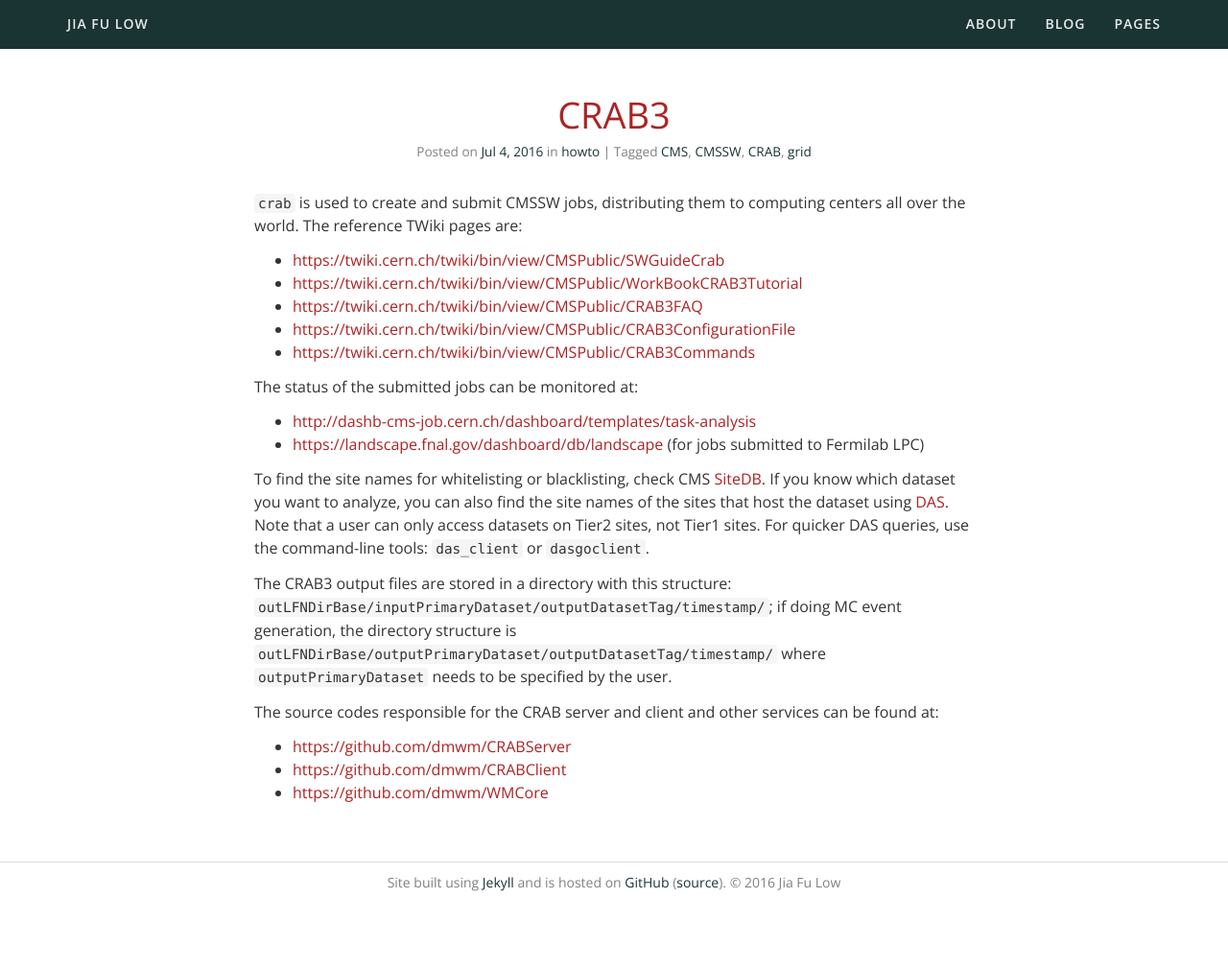
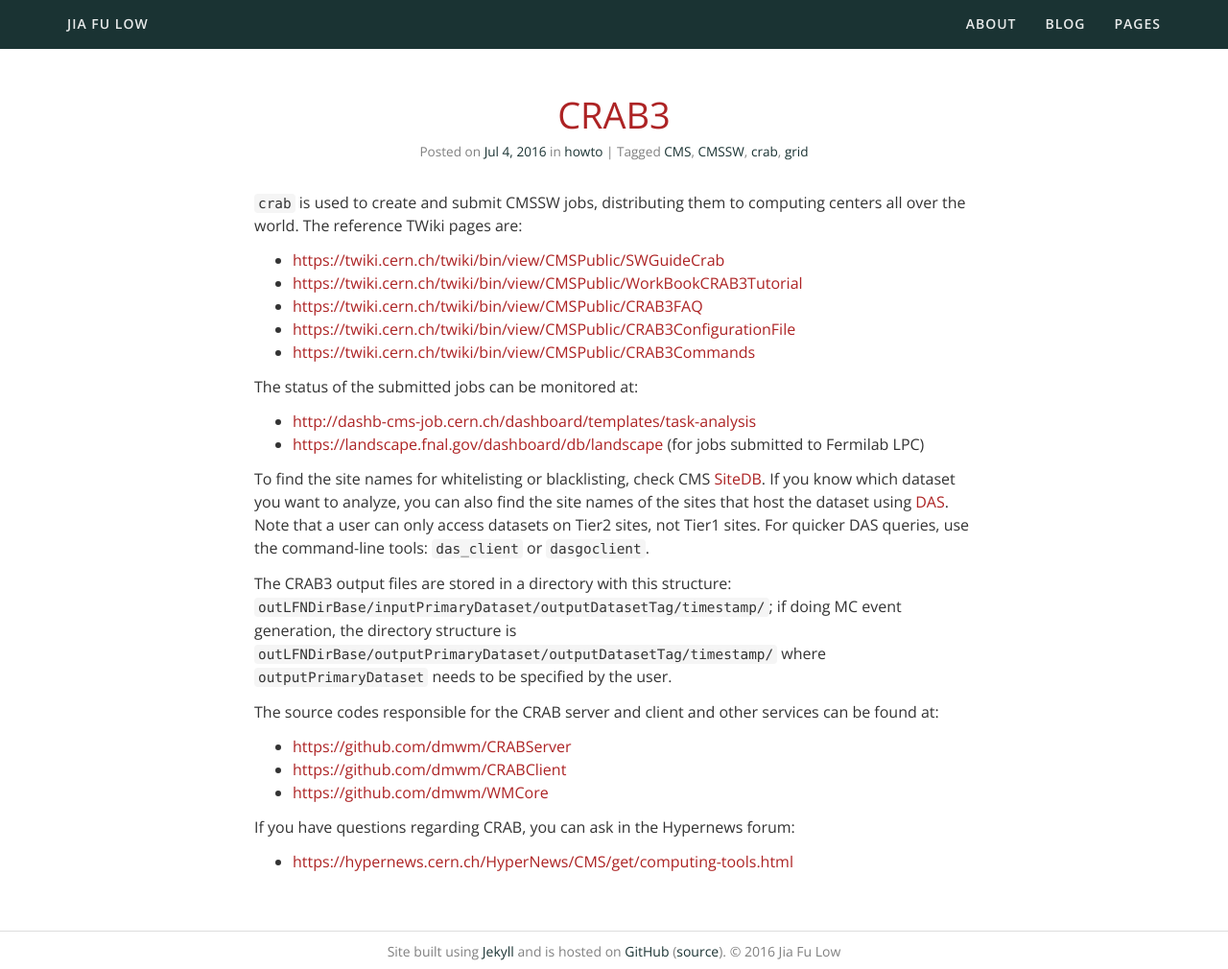
Before and after one commit to jiafulow/jiafulow.github.io, a Jekyll site: the page built from _posts/2016-07-04-cms-crab3.md, in a window 1280 px wide. Shown: the whole page at 96% size. Built offline with Jekyll 4.4.1, drawn with Linux system fonts in a browser that asks for light colours; a style sheet for code colours, icons or effects is not loaded; before the commit the page ends 938 px from its top, so only the background shows below that.

Commit message:
Create _posts/2019-02-01-cms-connect.md

```diff
--- a/_posts/2016-07-04-cms-crab3.md
+++ b/_posts/2016-07-04-cms-crab3.md
@@ -3,7 +3,7 @@ layout: post
 date: 2016-07-04 17:26:19
 title: CRAB3
 categories: [howto]
-tags: [CMSSW, CMS, CRAB, grid]
+tags: [CMSSW, CMS, crab, grid]
 ---
 
 `crab` is used to create and submit CMSSW jobs, distributing them to computing centers all over the world. The reference TWiki pages are:
@@ -28,3 +28,7 @@ The source codes responsible for the CRAB server and client and other services c
 - <https://github.com/dmwm/CRABServer>
 - <https://github.com/dmwm/CRABClient>
 - <https://github.com/dmwm/WMCore>
+
+If you have questions regarding CRAB, you can ask in the Hypernews forum:
+
+- <https://hypernews.cern.ch/HyperNews/CMS/get/computing-tools.html>
```
Also changed, not shown: _posts/2016-10-31-branchless-deltaphi-in-c++.md (+1 -1 lines), _posts/2017-09-01-build-with-scram.md (+1 -1 lines), _posts/2018-03-08-cmssw-and-git.md (+1 -1 lines), _posts/2018-10-01-binary-cross-entropy-in-tensorflow.md (+1 -1 lines), _posts/2019-01-28-crab-resubmit-without-the-project-directory.md (+2 -2 lines), _posts/2019-02-01-cms-connect.md (added, +13 -0 lines).
